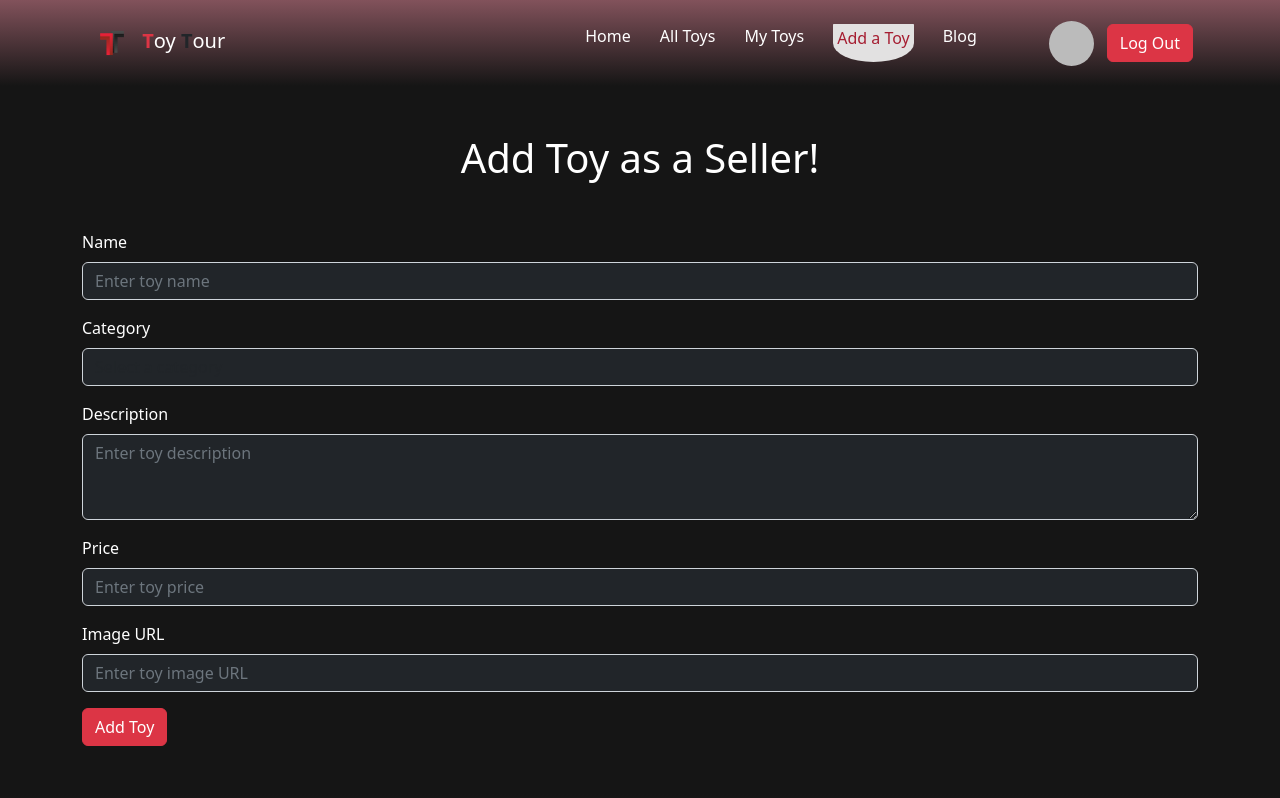
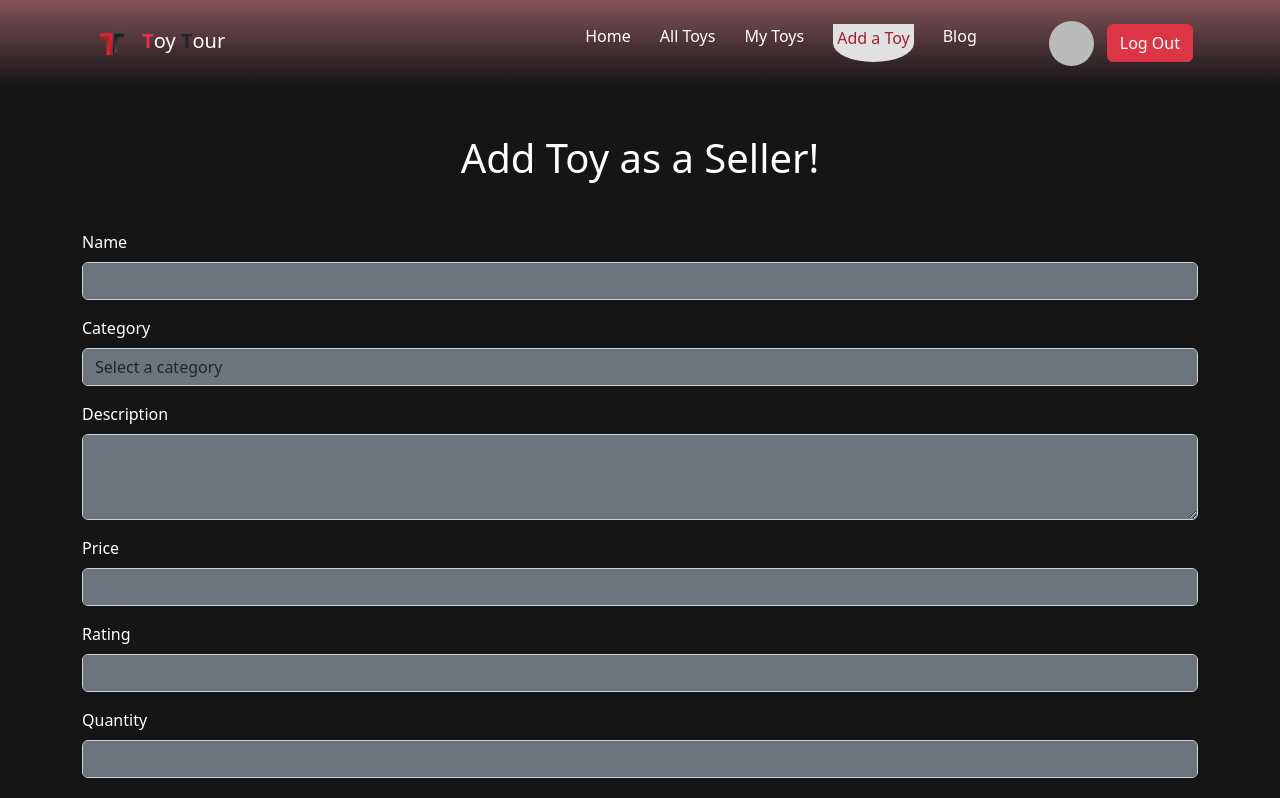
Before and after one commit to tarekhasan1/toy-tour, a React (Vite) app: page /add-a-toy in a window 1280 px wide. Shown: the top 798 px of the page. Built offline with nearby package versions, Linux system fonts and the light colour scheme; no server answers; sample sign-in values are in the browser's storage.

Commit message:
add toy by user into database successfully completed

```diff
--- /dev/null
+++ b/src/components/AddToy/AddToy.css
@@ -0,0 +1,7 @@
+.notify-toast{
+    position: fixed;
+    top: 60px;
+    left: 50%;
+    transform: translate(-50%, 0);
+    z-index: 999999;
+}
--- a/src/components/AddToy/AddToy.jsx
+++ b/src/components/AddToy/AddToy.jsx
@@ -1,39 +1,91 @@
-import { useState } from 'react';
-import { Form, Button, Container } from 'react-bootstrap';
+import { useContext, useState } from 'react';
+import { Form, Button, Container, Toast, Spinner } from 'react-bootstrap';
 import useTitle from '../../routes/Hooks/useTitle';
+import { AuthContext } from '../../providers/AuthProviders';
+import './AddToy.css'
 
 const AddToy = () => {
-  useTitle('Toy Tour | Add Toy')
+  useTitle('Toy Tour | Add Toy');
+  const { user } = useContext(AuthContext);
+  const [loading, setLoading] = useState(false);
+  const [showNotify, setShowNotify] = useState(false);
   const [name, setName] = useState('');
   const [description, setDescription] = useState('');
   const [price, setPrice] = useState('');
+  const [rating, setRating] = useState('');
+  const [quantity, setQuantity] = useState('');
   const [image, setImage] = useState('');
   const [category, setCategory] = useState('');
 
-  const handleSubmit = (e) => {
+  const handleSubmit = async(e) => {
     e.preventDefault();
 
-    // Add logic to submit the form data to the server or perform any other actions
+    try {
+      setLoading(true);
+      const response = await fetch(
+          `${import.meta.env.VITE_SERVER_API}/create-car`,
+          {
+              method: "POST",
+              headers: {
+                  "Content-Type": "application/json",
+              },
+              body: JSON.stringify({
+                  category: category,
+                  name: name,
+                  image: image,
+                  description: description,
+                  seller: user.displayName,
+                  price: price,
+                  rating: rating,
+                  email: user.email,
+                  availableQuantity: quantity,
+                  isAvailable: true
+              }),
+          }
+      );
+      const data = await response.json();
+      setShowNotify(data.message);
+      setLoading(false);
+      setTimeout(() => {
+          setShowNotify(false);
+      }, 2000);
+  } catch (error) {
+      console.log(error);
+      setLoading(false);
+  }
 
     // Clear form fields
     setName('');
     setDescription('');
     setPrice('');
+    setRating('');
+    setQuantity('');
     setImage('');
     setCategory('');
   };
 
   return (
     <Container className='my-5'>
+    {showNotify && (
+      <Toast className="notify-toast bg-secondary">
+          <Toast.Header>
+              <strong className="me-auto text-danger text-center">Notification</strong>
+          </Toast.Header>
+          <Toast.Body className="fw-bold fs-3 text-dark">
+              {showNotify}
+          </Toast.Body>
+      </Toast>
+  )}
     <h1 className='text-center my-5'>Add Toy as a Seller!</h1>
     <Form onSubmit={handleSubmit}>
-      <Form.Group className='mt-3' controlId="formName">
+      <Form.Group className='mt-3' controlId="formUserName">
         <Form.Label>Name</Form.Label>
         <Form.Control
-        className='bg-dark'
+        className='bg-secondary'
           type="text"
           placeholder="Enter toy name"
           value={name}
+          required
           onChange={(e) => setName(e.target.value)}
         />
       </Form.Group>
@@ -41,27 +93,29 @@ const AddToy = () => {
       <Form.Group className='mt-3' controlId="formCategory">
         <Form.Label>Category</Form.Label>
         <Form.Control
-        className='bg-dark'
+        className='bg-secondary'
           as="select"
           value={category}
+          required
           onChange={(e) => setCategory(e.target.value)}
         >
-        <option className='text-secondary' value="">Select a category</option>
-          <option className='text-success' value="Cars">Cars</option>
-          <option className='text-secondary' value="Trucks">Trucks</option>
-          <option className='text-success' value="Motorcycles">Motorcycles</option>
-          <option className='text-secondary' value="Others">Others</option>
+        <option className='text-dark' value="">Select a category</option>
+          <option className='text-dark' value="Sports Cars">Sports Cars</option>
+          <option className='text-dark' value="Classic">Classic</option>
+          <option className='text-dark' value="Off-Road">Off-Road</option>
+          <option className='text-dark' value="Others">Others</option>
         </Form.Control>
       </Form.Group>
 
       <Form.Group className='mt-3' controlId="formDescription">
         <Form.Label>Description</Form.Label>
         <Form.Control
-        className='bg-dark'
+        className='bg-secondary'
           as="textarea"
           rows={3}
           placeholder="Enter toy description"
           value={description}
+          required
           onChange={(e) => setDescription(e.target.value)}
         />
       </Form.Group>
@@ -69,27 +123,52 @@ const AddToy = () => {
       <Form.Group className='mt-3' controlId="formPrice">
         <Form.Label>Price</Form.Label>
         <Form.Control
-        className='bg-dark'
-          type="text"
+        className='bg-secondary'
+          type="number"
           placeholder="Enter toy price"
+          required
           value={price}
           onChange={(e) => setPrice(e.target.value)}
+        />
+      </Form.Group>
+
+      <Form.Group className='mt-3' controlId="formRating">
+        <Form.Label>Rating</Form.Label>
+        <Form.Control
+        className='bg-secondary'
+          type="number"
+          placeholder="Enter toy rating"
+          required
+          value={rating}
+          onChange={(e) => setRating(e.target.value)}
+        />
+      </Form.Group>
+      <Form.Group className='mt-3' controlId="formQuantity">
+        <Form.Label>Quantity</Form.Label>
+        <Form.Control
+        className='bg-secondary'
+          type="number"
+          placeholder="Enter toy quantity"
+          required
+          value={quantity}
+          onChange={(e) => setQuantity(e.target.value)}
         />
       </Form.Group>
 
       <Form.Group className='mt-3' controlId="formImage">
         <Form.Label>Image URL</Form.Label>
         <Form.Control
-        className='bg-dark'
+        className='bg-secondary'
           type="text"
           placeholder="Enter toy image URL"
+          required
           value={image}
           onChange={(e) => setImage(e.target.value)}
         />
       </Form.Group>
 
       <Button className='mt-3' variant="danger" type="submit">
-        Add Toy
+      {loading ? <Spinner /> : "Add Toy"}
       </Button>
     </Form>
     </Container>
```
